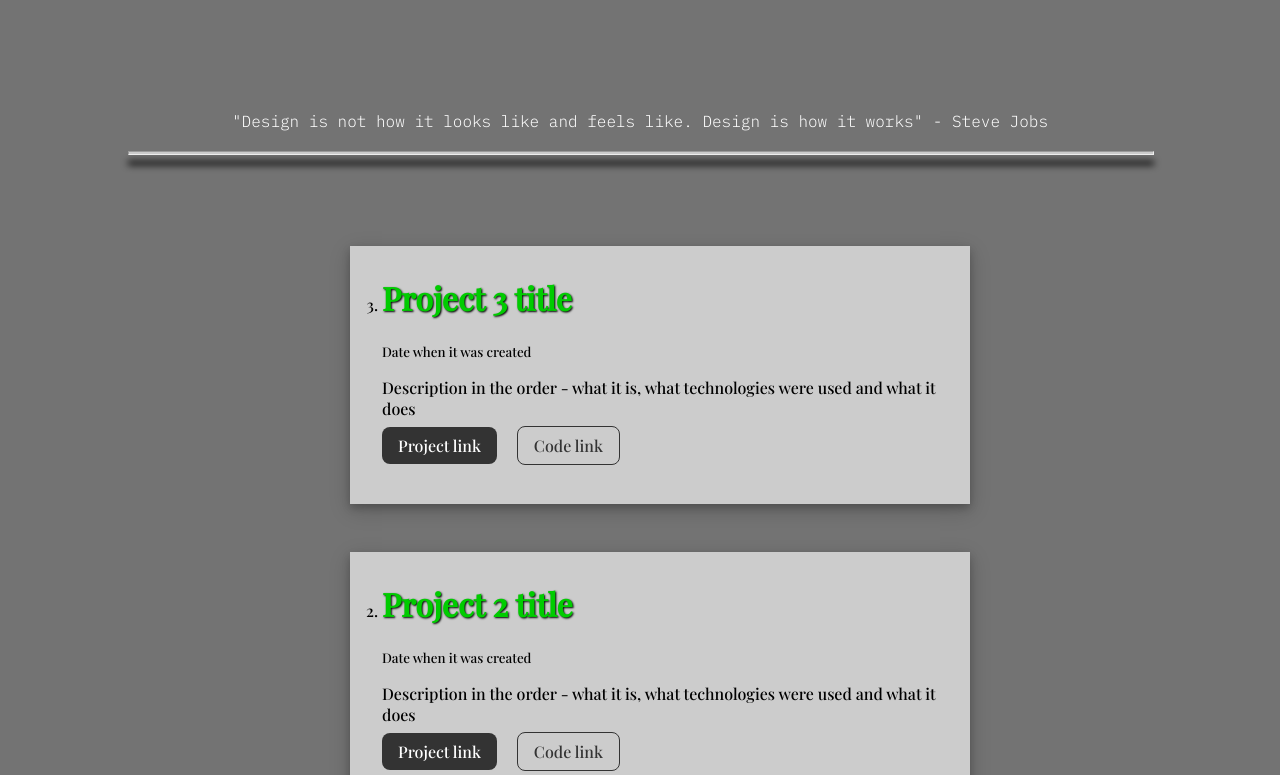
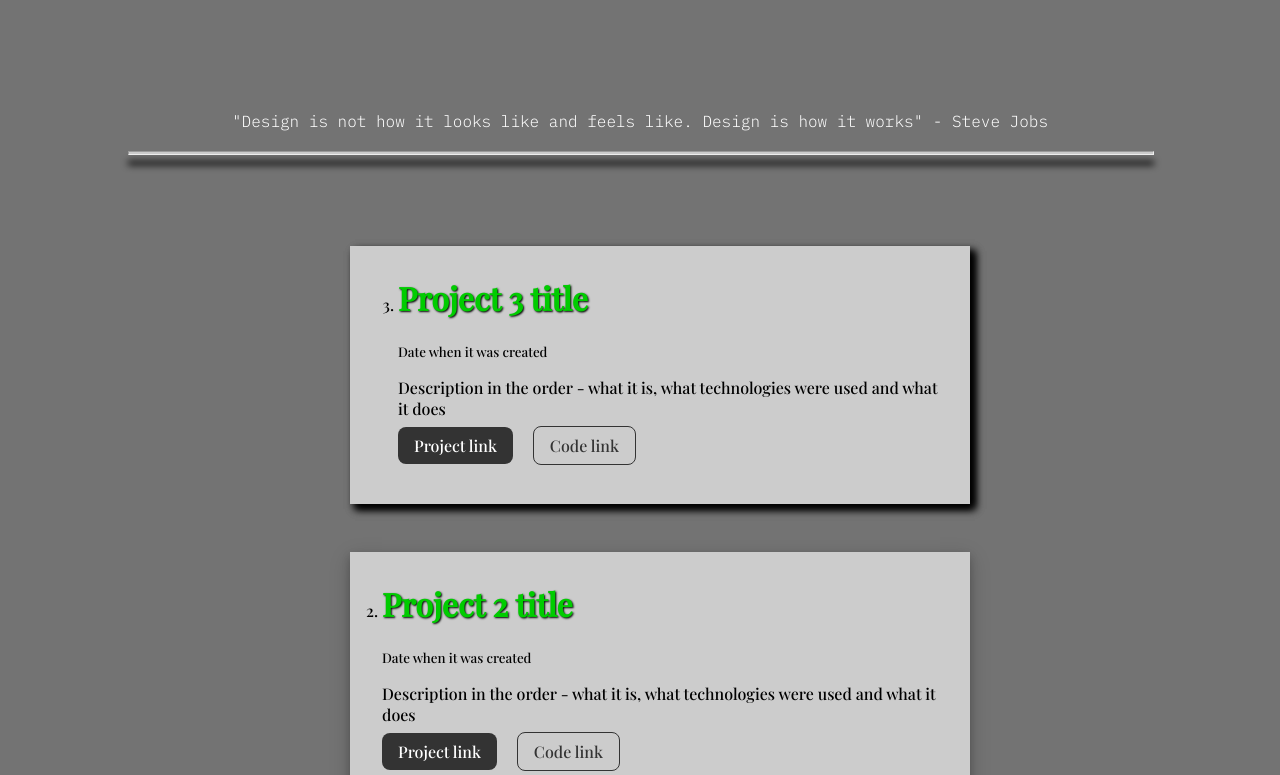
Before and after one commit to Skz10/Shreyas-Kantikar-site, a plain HTML site: page projects.html in a window 1280 px wide. In both pictures the pointer is over the element 660 px from the left and 821 px from the top of the page. Shown: the part 446-1221 px from the top of the page. Drawn offline with nearby package versions, Linux system fonts and the light colour scheme.

Commit message:
added transitions on container-center

```diff
--- a/style.css
+++ b/style.css
@@ -34,11 +34,17 @@ hr{
 
 }
 
+.container-margin:hover{
+    padding-left: 3rem;
+    box-shadow: 5px 5px 8px 0 black, 5px 5px 8px black;
+}
+
 .container-margin {
     padding: 0.5rem 2rem 3rem 2rem;
     max-width: 38rem;
     margin: 3rem 25%;
     background-color: #cccccc;
+    transition: all 0.5s ease-out 0s;
 }
 
 .link {
```
